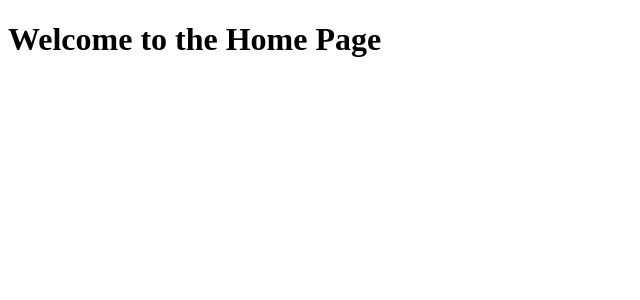
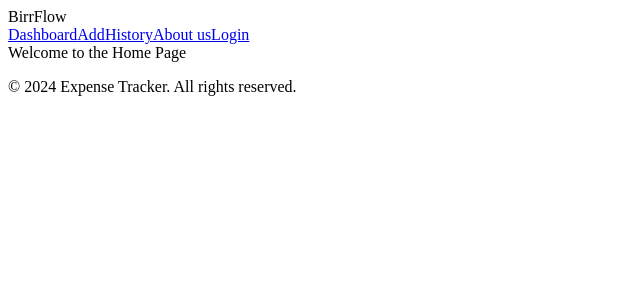
Before and after one commit to Mihret4204/Expense-Tracker-Website, a React app in the folder frontend/: page / in a window 1280 px wide. Shown: the top 300 px of the page, without its empty margins (0-640 px from the left). Built offline with nearby package versions, Linux system fonts and the light colour scheme; the HTML template or start-up script is replaced by a standard one.

Commit message:
refactor: add header and footer to layout.

```diff
--- /dev/null
+++ b/frontend/src/components/Footer.jsx
@@ -0,0 +1,8 @@
+function Footer() {
+  return (
+    <footer>
+      <p>© 2024 Expense Tracker. All rights reserved.</p>
+    </footer>
+  );
+};
+export default Footer;
--- /dev/null
+++ b/frontend/src/components/Header.jsx
@@ -0,0 +1,20 @@
+function Header(){
+    return(
+        <>
+        <nav class="navbar">
+        <div class="nav-brand">
+            <i class="fas fa-wallet"></i>
+            <span>BirrFlow</span>
+        </div>
+        <div class="nav-links">
+            <a href="dashboard.js">Dashboard</a>
+            <a href="add-transaction.js">Add</a>
+            <a href="history.js" class="active">History</a>
+            <a href="about-us.js">About us</a>
+            <a href="index.js">Login</a>
+        </div>
+        </nav>
+        </>
+    )
+};
+export default Header;
--- a/frontend/src/components/Layout.jsx
+++ b/frontend/src/components/Layout.jsx
@@ -1,8 +1,16 @@
 import Home from '../pages/Home.jsx';
-
+import Header from './Header.jsx';
+import Footer from './Footer.jsx';
 function Layout() {
     return (
-        <Home />
+        <>
+        <Header/>
+        <main>
+            <Home />
+        </main>
+        <Footer/>
+        </>
+
     );
 }
 export default Layout;
--- a/frontend/src/pages/Home.jsx
+++ b/frontend/src/pages/Home.jsx
@@ -1,4 +1,6 @@
 function Home() {
-  return <h1>Welcome to the Home Page</h1>;
+  return (
+    <h>Welcome to the Home Page</h>
+  )
 }
 export default Home;
```
